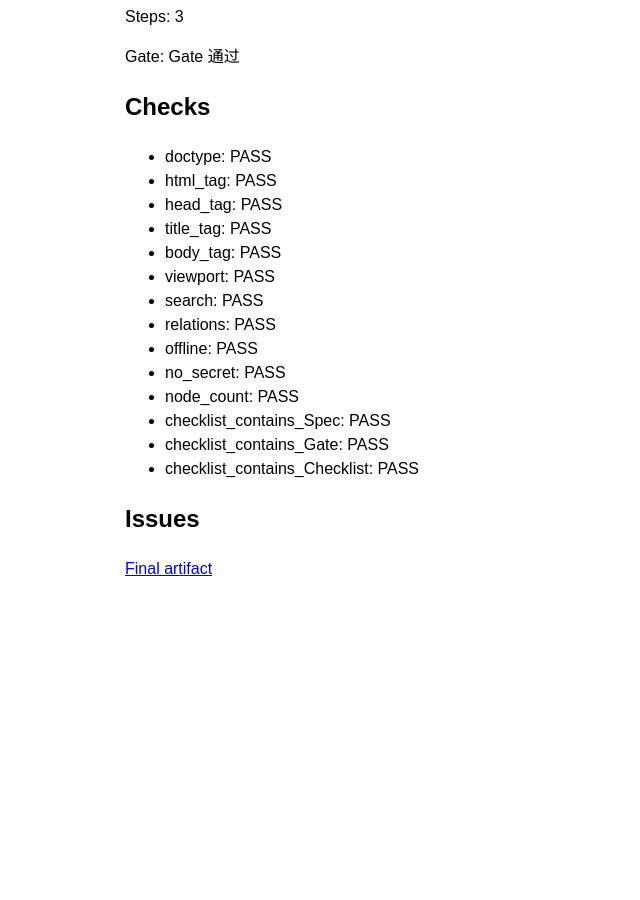
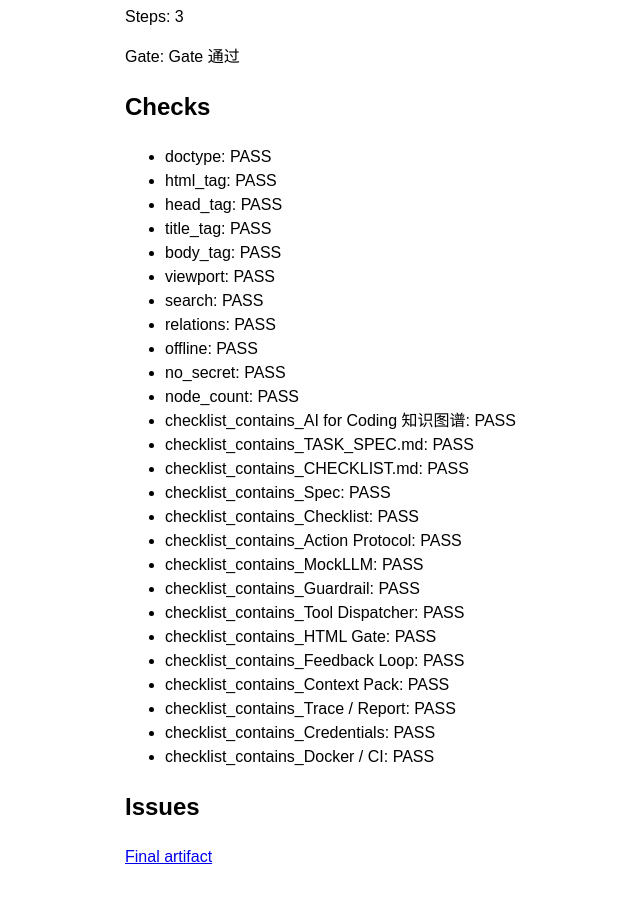
Before and after one commit to YuGarden404/SpecGate, a plain HTML site: page examples/knowledge_nav/reports/latest/index.html in a window 1280 px wide. Shown: the part 96-996 px from the top of the page, without its empty margins (35-675 px from the left). Before the commit the page ends 800 px from the top, so only its background shows below. Drawn offline with Linux system fonts and the light colour scheme.

Commit message:
docs: clarify example task artifacts

```diff
--- a/examples/knowledge_nav/reports/latest/index.html
+++ b/examples/knowledge_nav/reports/latest/index.html
@@ -22,9 +22,21 @@
 <li>offline: PASS</li>
 <li>no_secret: PASS</li>
 <li>node_count: PASS</li>
+<li>checklist_contains_AI for Coding 知识图谱: PASS</li>
+<li>checklist_contains_TASK_SPEC.md: PASS</li>
+<li>checklist_contains_CHECKLIST.md: PASS</li>
 <li>checklist_contains_Spec: PASS</li>
-<li>checklist_contains_Gate: PASS</li>
-<li>checklist_contains_Checklist: PASS</li></ul>
+<li>checklist_contains_Checklist: PASS</li>
+<li>checklist_contains_Action Protocol: PASS</li>
+<li>checklist_contains_MockLLM: PASS</li>
+<li>checklist_contains_Guardrail: PASS</li>
+<li>checklist_contains_Tool Dispatcher: PASS</li>
+<li>checklist_contains_HTML Gate: PASS</li>
+<li>checklist_contains_Feedback Loop: PASS</li>
+<li>checklist_contains_Context Pack: PASS</li>
+<li>checklist_contains_Trace / Report: PASS</li>
+<li>checklist_contains_Credentials: PASS</li>
+<li>checklist_contains_Docker / CI: PASS</li></ul>
   <h2>Issues</h2>
   <ul></ul>
   <p><a href="../../index.html">Final artifact</a></p>
```
Also changed, not shown: site/index.html (+1 -0 lines), 5 other files.
